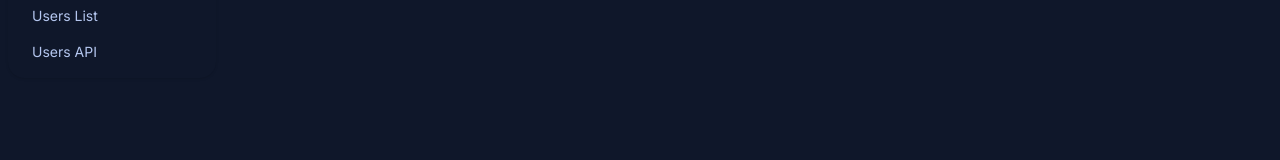
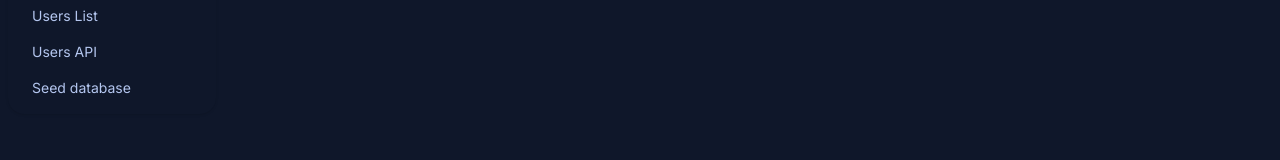
Before and after one commit to lloydlobo/memo, a Next.js app: page / in a window 1280 px wide. Both pictures are taken after a click on the label 32 px from the left and 32 px from the top of the page. Shown: the part 290-450 px from the top of the page. Built offline with nearby package versions, Linux system fonts and the light colour scheme; no server answers.

Commit message:
feat(components): add seed api endpoint to menu

```diff
--- a/components/navbar/Navbar.tsx
+++ b/components/navbar/Navbar.tsx
@@ -52,6 +52,9 @@ export default function Navbar() {
               </li>
               <li>
                 <a href="/api/users">Users API</a>
+              </li>
+              <li>
+                <a href="/api/seed">Seed database</a>
               </li>
             </ul>
           </div>
```
